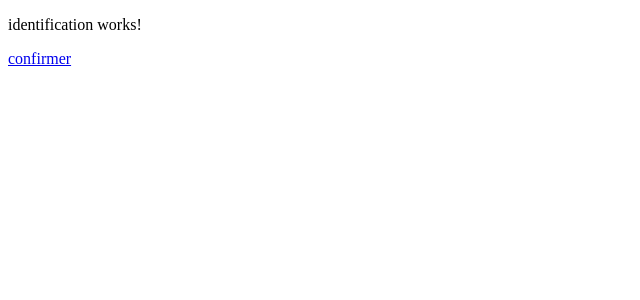
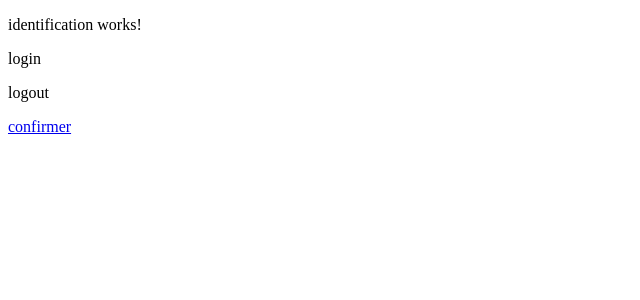
Before and after one commit to Sulion1248/PTUT-G-riatrie, an Angular app: page /identification in a window 1280 px wide. Shown: the top 300 px of the page, without its empty margins (0-640 px from the left). Built offline with nearby package versions, Linux system fonts and the light colour scheme.

Commit message:
login redirection

```diff
--- a/src/app/app.component.ts
+++ b/src/app/app.component.ts
@@ -6,5 +6,6 @@ import { Component } from '@angular/core';
   styleUrls: ['./app.component.css']
 })
 export class AppComponent {
+  static log ;
   title = 'Geriatrie';
 }
--- /dev/null
+++ b/src/app/guard.guard.ts
@@ -0,0 +1,22 @@
+import { AppComponent } from './app.component';
+import { Injectable } from '@angular/core';
+import { CanActivate, ActivatedRouteSnapshot, RouterStateSnapshot, Router } from '@angular/router';
+import { Observable } from 'rxjs';
+
+@Injectable({
+  providedIn: 'root'
+})
+export class GuardGuard implements CanActivate {
+  constructor(private router: Router) {}
+
+  canActivate(
+    next: ActivatedRouteSnapshot,
+    state: RouterStateSnapshot): boolean {
+    return this.checkLogin();
+  }
+  checkLogin(): boolean {
+    if (AppComponent.log) { return true; } else {
+    this.router.navigate(['/identification']);
+    return false;
+  }}
+}
--- a/src/app/identification/identification.component.html
+++ b/src/app/identification/identification.component.html
@@ -1,2 +1,8 @@
 <p>identification works!</p>
+<p (click)="login()">
+    login
+</p>
+<p (click)="logout()">
+    logout
+</p>
 <a routerLink="/service" routerLinkActive="active">confirmer</a>
--- a/src/app/identification/identification.component.ts
+++ b/src/app/identification/identification.component.ts
@@ -1,3 +1,4 @@
+import { AppComponent } from './../app.component';
 import { Component, OnInit } from '@angular/core';
 
 @Component({
@@ -9,7 +10,16 @@ export class IdentificationComponent implements OnInit {
 
   constructor() { }
 
-  ngOnInit() {
+  login() {
+    AppComponent.log = true;
   }
 
+  logout() {
+    AppComponent.log = false;
+  }
+
+  ngOnInit() {
+    this.logout();
+      }
+
 }
```
Also changed, not shown: src/app/app-routes.module.ts (+4 -3 lines), 1 other file (tests, documents, lock files or other folders).
